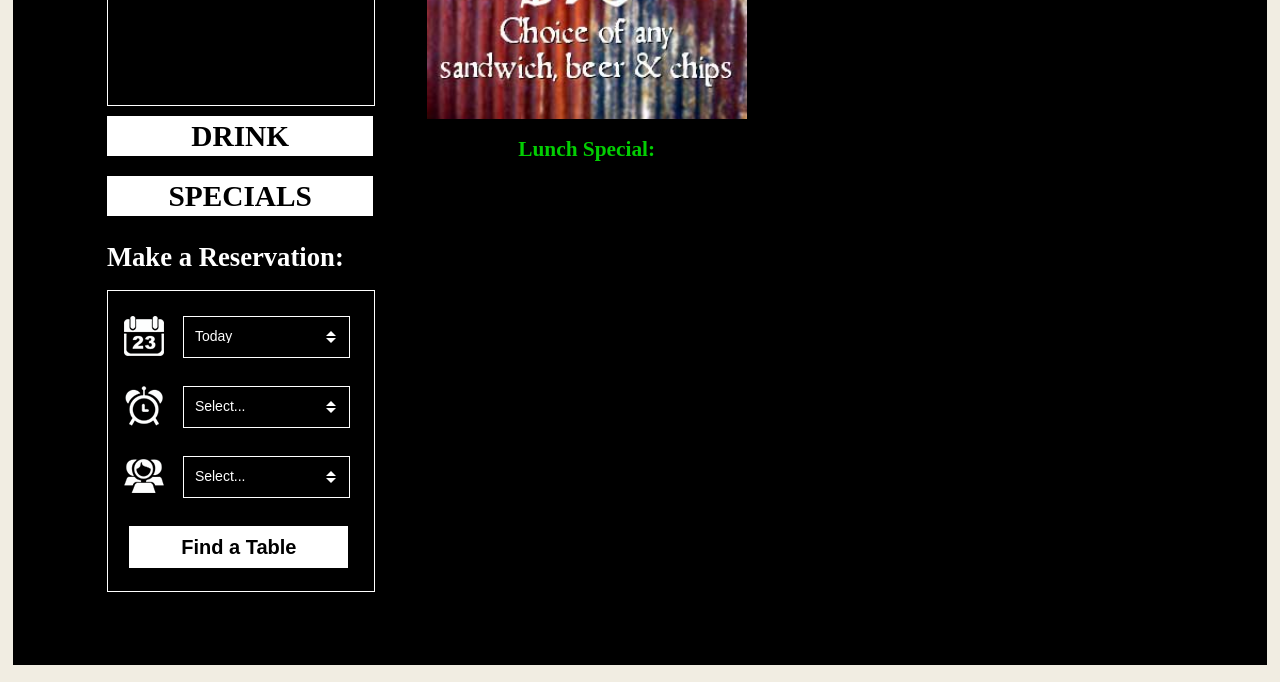
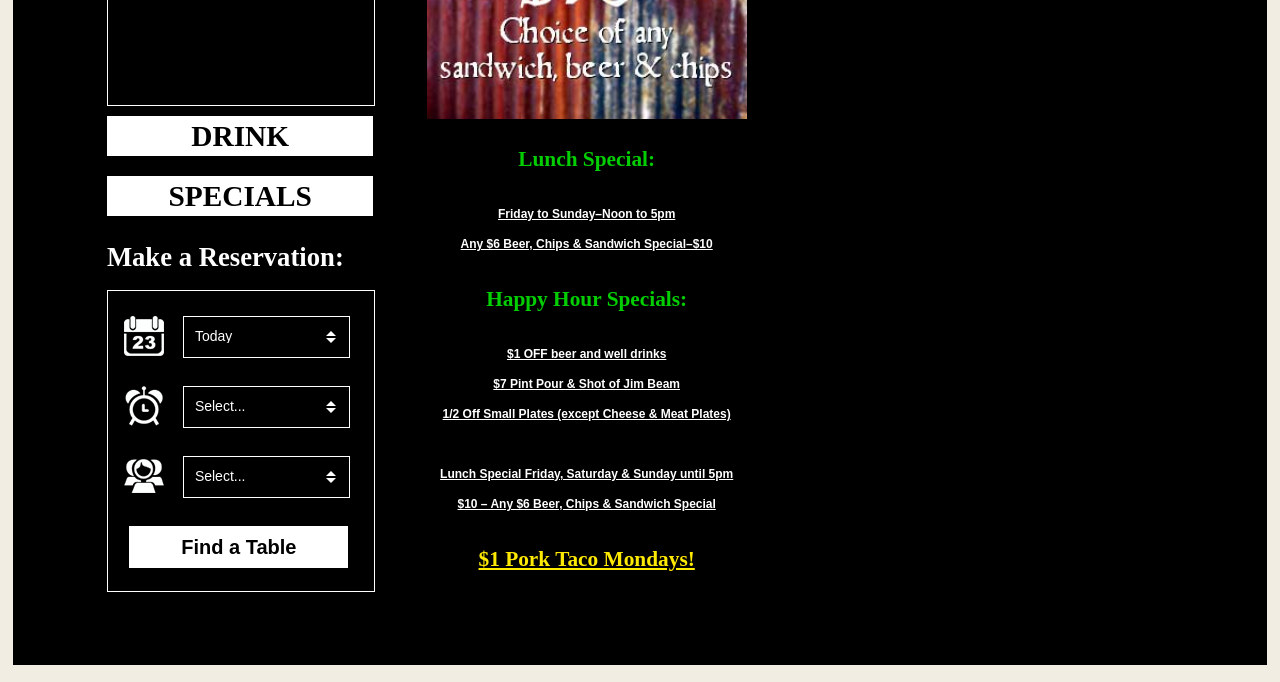
Before and after one commit to LishaDeng/Barcade-Restaurant, a plain HTML site: page food.html in a window 1280 px wide. Shown: the part 800-1482 px from the top of the page. Drawn offline with Linux system fonts and the light colour scheme.

Commit message:
food special finish

```diff
--- a/food.html
+++ b/food.html
@@ -105,7 +105,18 @@
             </div>
             <div class="specialsline"></div>
             <div class="SpecialsNotice" a href=""></div>
-            <div id="SpecialInfo"<a class="LunchSpecial">Lunch Special:</a>
+            <div id="SpecialInfo">
+              <div a class="LunchSpecial">Lunch Special:</a></div>
+              <div a class="LunchSpecialInfo">Friday to Sunday&ndash;Noon to 5pm</a></div>
+              <div a class="LunchSpecialInfo">Any $6 Beer, Chips & Sandwich Special&ndash;$10</a></div>
+              <div a class="LunchSpecial">Happy Hour Specials:</a></div>
+              <div a class="LunchSpecialInfo">$1 OFF beer and well drinks</a></div>
+              <div a class="LunchSpecialInfo">$7 Pint Pour & Shot of Jim Beam</a></div>
+              <div a class="LunchSpecialInfo">1/2 Off Small Plates (except Cheese & Meat Plates)</a></div>
+              <div a class="LunchSpecialInfo"></a></div>
+              <div a class="LunchSpecialInfo">Lunch Special Friday, Saturday & Sunday until 5pm</a></div>
+              <div a class="LunchSpecialInfo">$10 – Any $6 Beer, Chips & Sandwich Special</a></div>
+              <div a class="LunchSpecialToday">$1 Pork Taco Mondays!</a></div>
             </div>
           </div>
 
--- a/style.css
+++ b/style.css
@@ -629,7 +629,7 @@ body {
 
 .menu{
   width:25%;
-  height:1050px;
+  height:980px;
   position: absolute;
   float: left;
 }
@@ -762,7 +762,7 @@ body {
 
 .specials{
   width:30%;
-  height:1050px;
+  height:980px;
   left: 30%;
   position: absolute;
   float: left;
@@ -809,15 +809,44 @@ body {
   text-align: center;
   line-height: 40px;
   position: relative;
-  margin-top: 10px;
-  margin-bottom: 10px;
+  margin-top: 20px;
+  margin-bottom: 20px;
 }
 
+.LunchSpecialToday{
+  color: #ffea00;
+  width: 100%;
+  height: 40px;
+  font-size: 16pt;
+  font-family: "Corbel", serif;
+  font-weight: bold;
+  text-align: center;
+  line-height: 40px;
+  position: relative;
+  margin-top: 20px;
+  text-decoration:underline;
+}
 
+.LunchSpecialInfo{
+  color: #fff;
+  width: 100%;
+  height: 30px;
+  font-size: 9pt;
+  font-family: "Arial", serif;
+  font-weight: bold;
+  text-align: center;
+  line-height: 30px;
+  position: relative;
+  text-decoration:underline;
+}
+
+.LunchSpecialInfo:hover{
+  cursor: pointer;
+}
 
 .whatOnTapInside{
   width:35%;
-  height:1050px;
+  height:980px;
   left: 65%;
   position: absolute;
   float: left;
```
